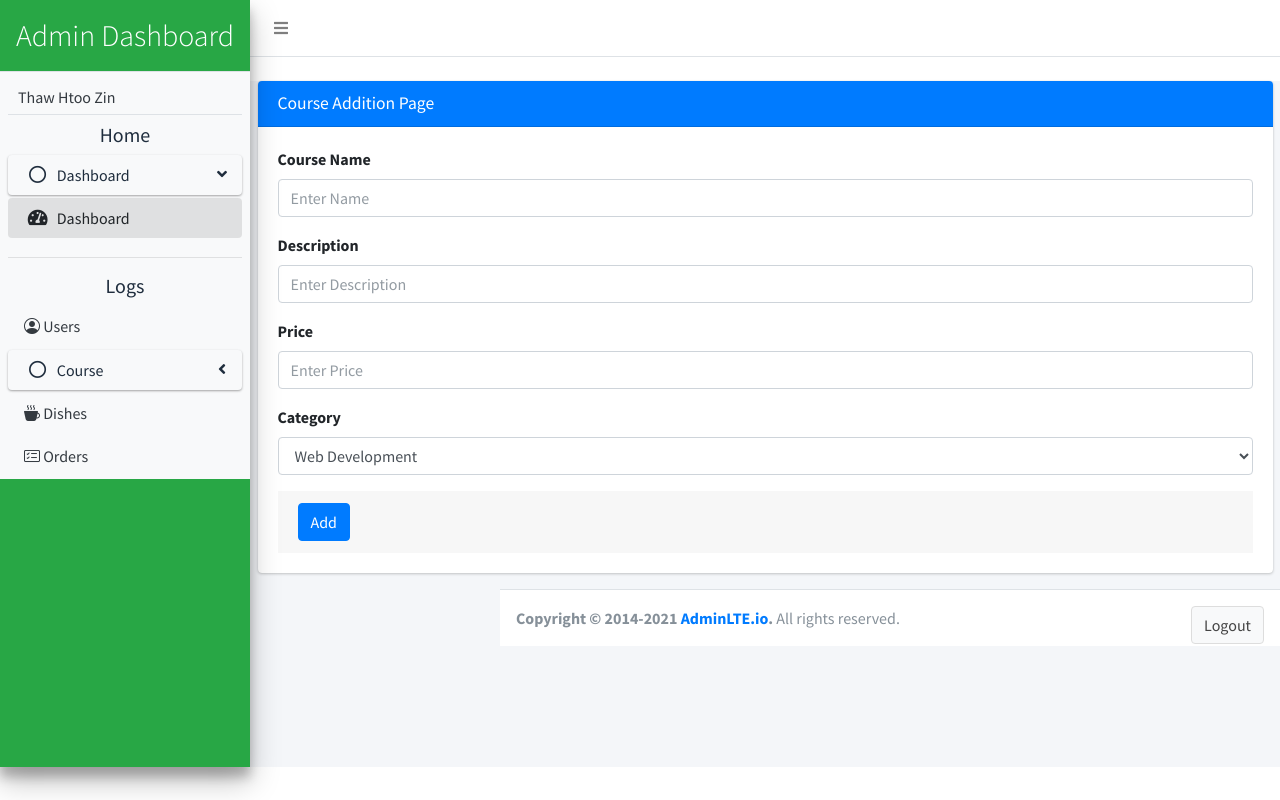
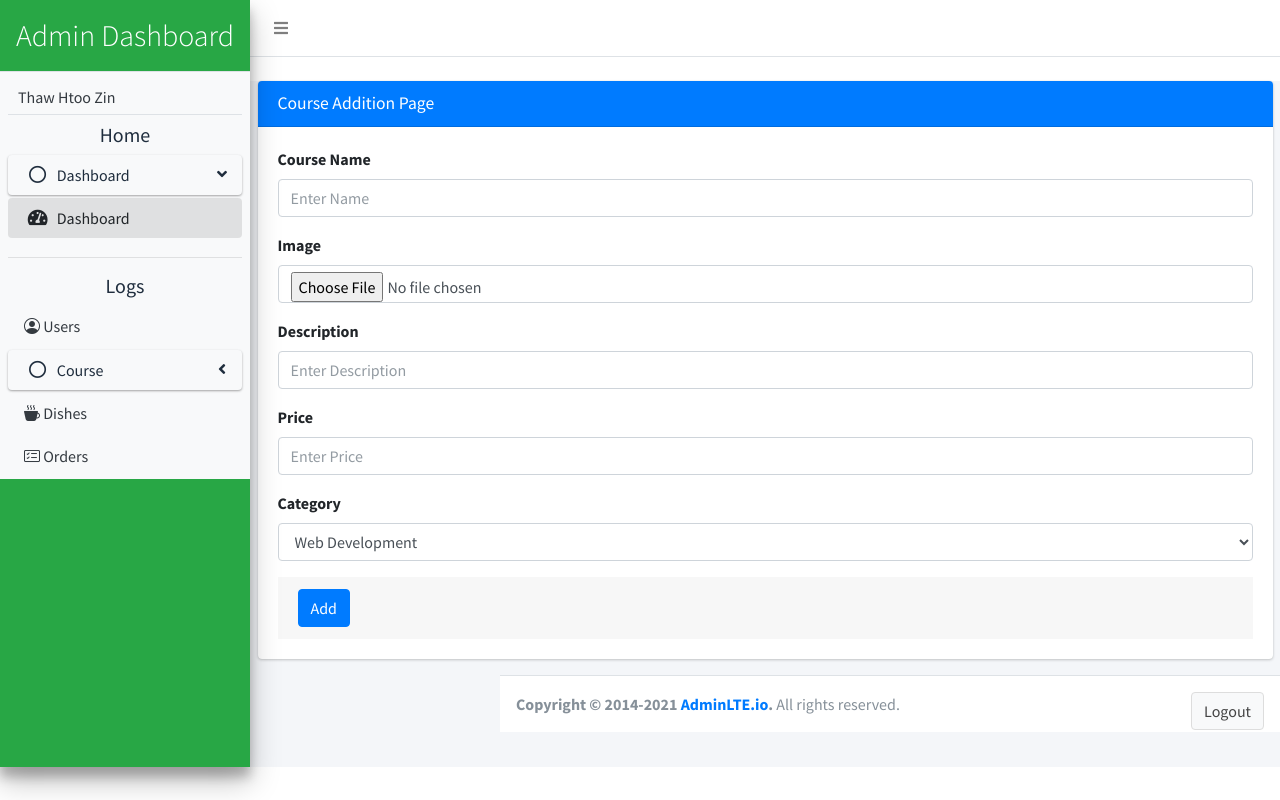
Before and after one commit to ThawHtooZin/ProTech-Web-App, a PHP site: page /admin/course_add.php in a window 1280 px wide. Run offline with PHP 8.4, Linux system fonts and the light colour scheme; a user stored in the database is signed in; data comes from the database, SQL or seed files in the repository; data that the repository does not hold is empty; some libraries are stand-ins or nearby versions.

Commit message:
changed some interface designs in dashboard page

```diff
--- a/admin/course_add.php
+++ b/admin/course_add.php
@@ -25,9 +25,12 @@ scratch. This page gets rid of all links and provides the needed markup only.
 <body class="hold-transition sidebar-mini">
   <?php
   if($_POST){
-    if(empty($_POST['name']) || empty($_POST['description']) || empty($_POST['price'])){
+    if(empty($_POST['name']) || empty($_FILES['image']['name']) || empty($_POST['description']) || empty($_POST['price'])){
       if(empty($_POST['name'])){
         $nameerror = true;
+      }
+      if(empty($_FILES['image']['name'])){
+        $imgerror = true;
       }
       if(empty($_POST['description'])){
         $descerror = true;
@@ -37,11 +40,14 @@ scratch. This page gets rid of all links and provides the needed markup only.
       }
 
     }else{
+        $file = 'images/course_images/'.($_FILES['image']['name']);
+        $image = $_FILES['image']['name'];
+        move_uploaded_file($_FILES['image']['tmp_name'], $file);
         $name = $_POST['name'];
         $description= $_POST['description'];
         $price = $_POST['price'];
 
-        $stmt = $pdo->prepare("INSERT INTO course(name, description, price) VALUES('$name', '$description', '$price')");
+        $stmt = $pdo->prepare("INSERT INTO course(name, image, description, price) VALUES('$name', '$image', '$description', '$price')");
         $data = $stmt->execute();
         if($data){
           echo "<script>alert('Course created successfully!'); window.location.href='index.php';</script>";
@@ -77,12 +83,16 @@ scratch. This page gets rid of all links and provides the needed markup only.
         </div>
         <!-- /.card-header -->
         <!-- form start -->
-          <form action="course_add.php" method="post">
+          <form action="course_add.php" method="post" enctype="multipart/form-data">
             <input type="hidden" name="_token" value="<?php echo $_SESSION['_token']; ?>">
             <div class="card-body">
               <div class="form-group">
                 <label for="">Course Name</label>
                 <input type="text" class="form-control <?php if($nameerror === true){echo 'is-invalid';} ?>" placeholder="Enter Name" name="name">
+              </div>
+              <div class="form-group">
+                <label for="">Image</label>
+                <input type="file" class="form-control <?php if($imgerror === true){echo 'is-invalid';} ?>" placeholder="Enter Image" name="image">
               </div>
               <div class="form-group">
                 <label for="">Description</label>
--- a/admin/course_admin.php
+++ b/admin/course_admin.php
@@ -64,6 +64,7 @@ scratch. This page gets rid of all links and provides the needed markup only.
           <tr>
             <th>#</th>
             <th>Course Name</th>
+            <th>Course Image</th>
             <th>Description</th>
             <th>price</th>
             <th>Category</th>
@@ -80,6 +81,7 @@ scratch. This page gets rid of all links and provides the needed markup only.
             <tr>
               <td><?php echo $data['id']; ?></td>
               <td><?php echo $data['name']; ?></td>
+              <td><img src="images/course_images/<?php echo $data['image']; ?>" alt="" width="100%"></td>
               <td><?php echo $data['description']; ?></td>
               <td><?php echo $data['price']; ?></td>
               <td><?php echo $categoryid['category_name']; ?></td>
```
Also changed, not shown: admin/index.php (+4 -4 lines), admin/images/checks/lego.jpg (added), admin/images/course_images/photo-1478760329108-5c3ed9d495a0.jpg (added).
